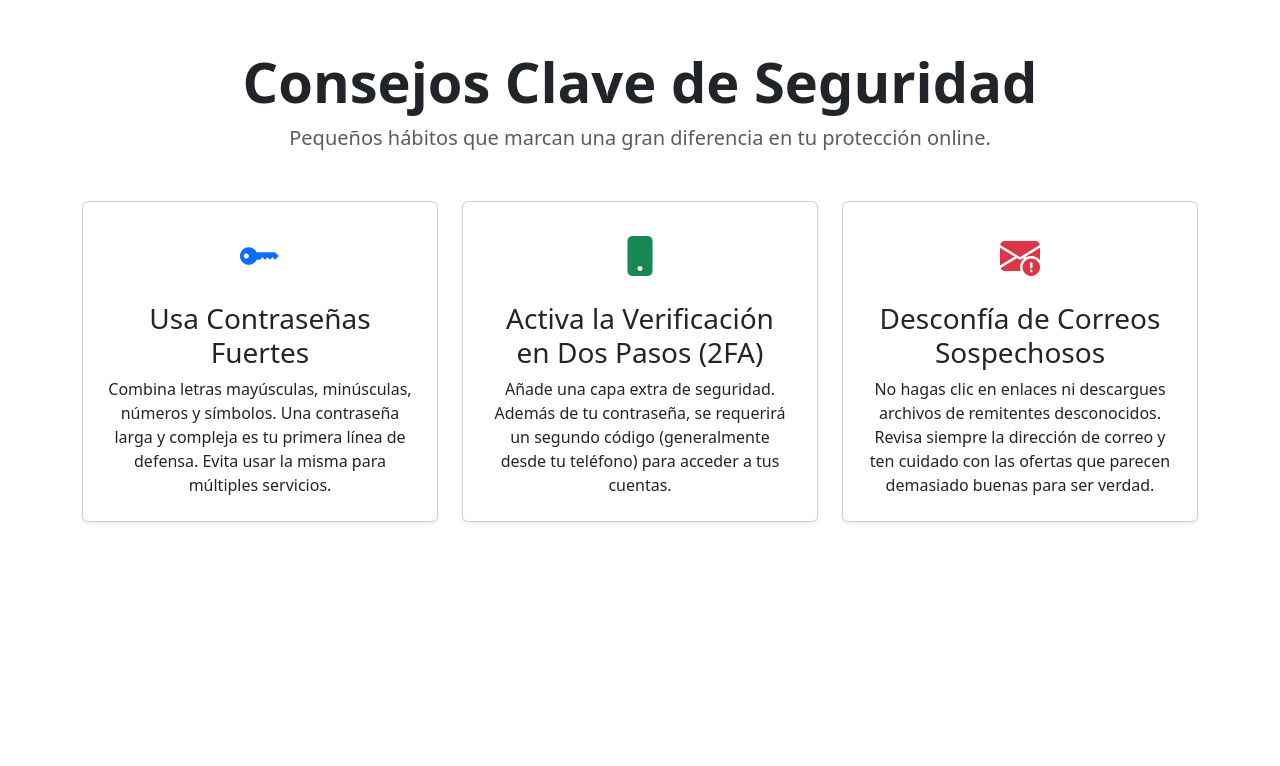
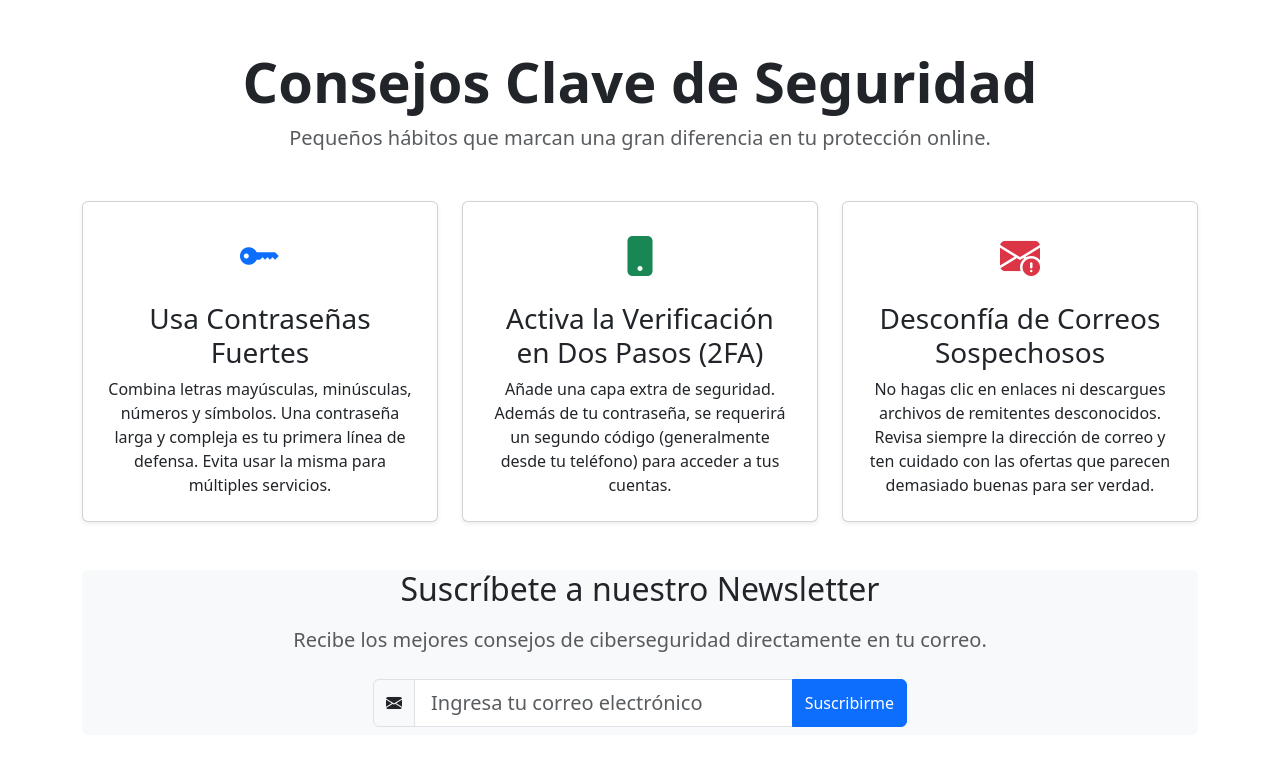
Before and after one commit to Totobal5/modulo2-evaluacion, a plain HTML site: page consejos.html in a window 1280 px wide. Drawn offline with nearby package versions, Linux system fonts and the light colour scheme.

Commit message:
Añadir newsletter

```diff
--- a/consejos.html
+++ b/consejos.html
@@ -59,11 +59,25 @@
             </div>
         </section>
 
-        <!-- Formulario -->
-        <section class="mt-5">
-
-
-
+        <!-- Newsletter -->
+        <section class="mt-5 bg-light rounded text-center"" >
+            <div class="container">
+                <h2 class="mb-3">Suscríbete a nuestro Newsletter</h2>
+                <p class="lead text-muted mb-4">Recibe los mejores consejos de ciberseguridad directamente en tu correo.</p>
+                <div class="row justify-content-center">
+                    <div class="col-lg-6">
+                        <form id="newsletter-form" novalidate>
+                            <div class="input-group">
+                                <span class="input-group-text"><i class="bi bi-envelope-fill"></i></span>
+                                <input type="email" id="email-input" class="form-control form-control-lg" placeholder="Ingresa tu correo electrónico" required>
+                                <button class="btn btn-primary" type="submit">Suscribirme</button>
+                            </div>
+                            <!-- Para mensajes de validación -->
+                            <div id="form-feedback" class="mt-2"></div>
+                        </form>
+                    </div>
+                </div>
+            </div>
 
         </section>
 
```
